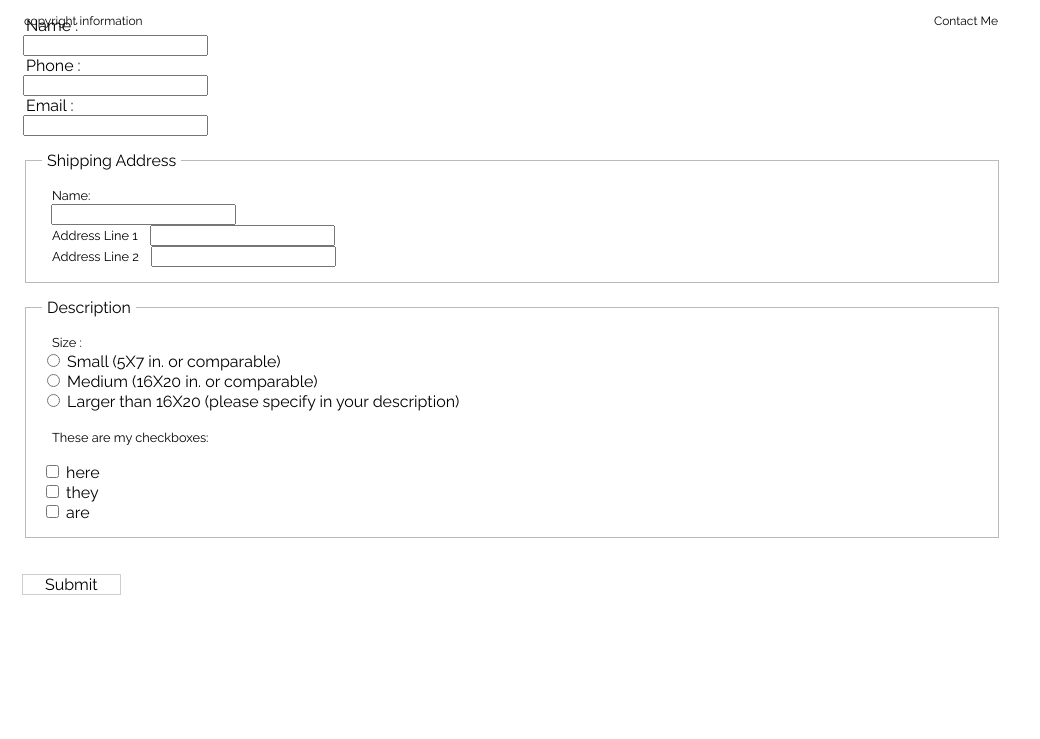
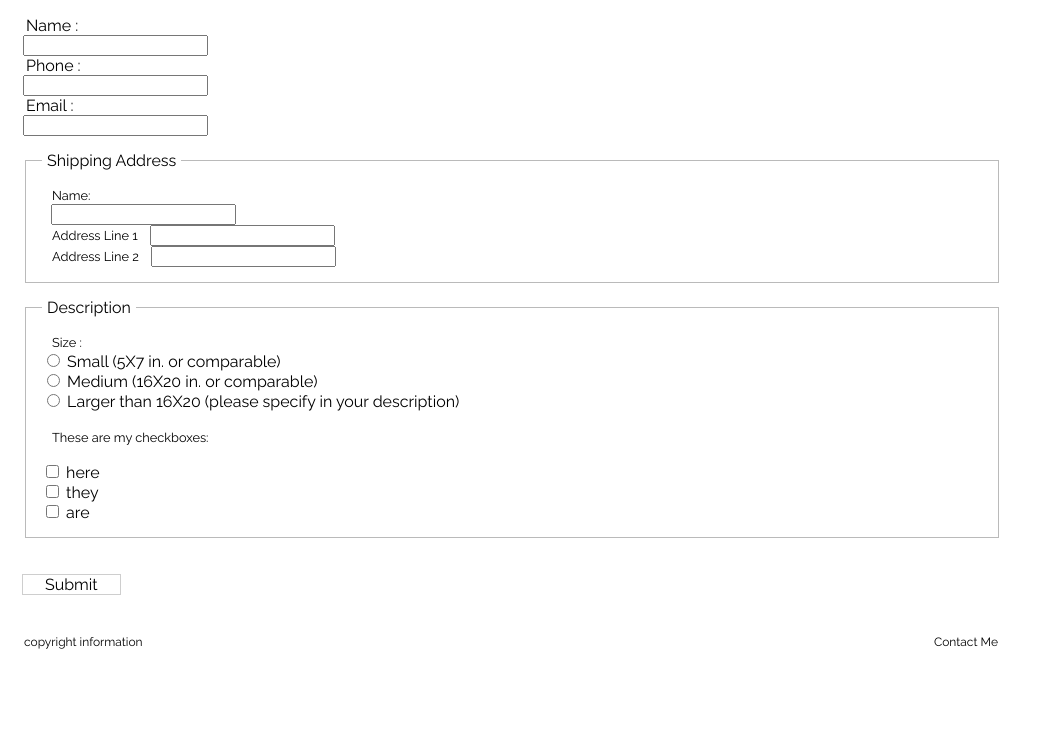
Before and after one commit to cander9/cs321, a PHP site: page /contact_me/contact.php in a window 1280 px wide. Shown: the part 61-800 px from the top of the page, without its empty margins (0-1040 px from the left). Run offline with PHP 8.4, Linux system fonts and the light colour scheme.

Commit message:
Update contactStyle.css

```diff
--- a/www/css/contactStyle.css
+++ b/www/css/contactStyle.css
@@ -66,15 +66,12 @@ section {
 }
 
 footer {
-    position: absolute;
-    bottom: 0;
-    width: 100%;
+    position: relative;
     top: 60px;
     padding: 15px 16px;
     font-size: 0.75em;
     max-width: 990px;
 }
-
 .contact {
     float: right;
     display: block;
```
